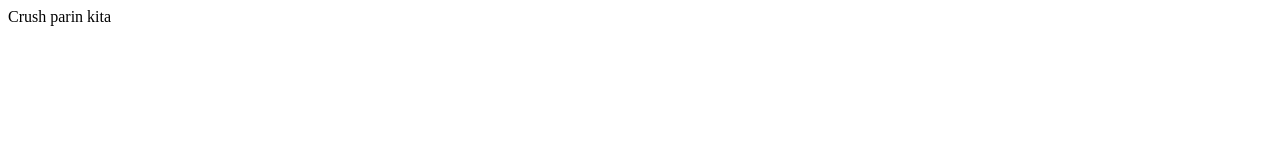
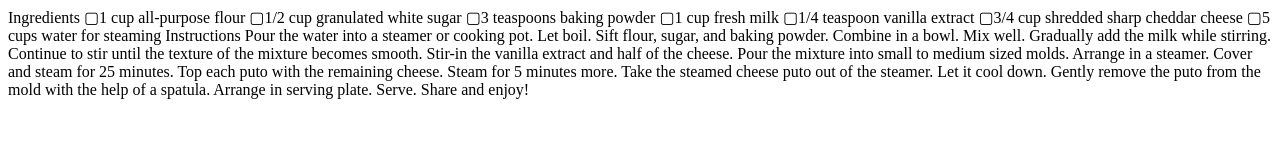
Before and after one commit to kquroo/lance, a plain HTML site: page index.html in a window 1280 px wide. Drawn offline with Linux system fonts and the light colour scheme.

Commit message:
Update index.html

```diff
--- a/index.html
+++ b/index.html
@@ -11,6 +11,24 @@
               <link rel="icon" href="icon.png" type="large/gif">
       </head>
       <body>
-                          Crush parin kita
+                          Ingredients
+
+▢1 cup all-purpose flour
+▢1/2 cup granulated white sugar
+▢3 teaspoons baking powder
+▢1 cup fresh milk
+▢1/4 teaspoon vanilla extract
+▢3/4 cup shredded sharp cheddar cheese
+▢5 cups water for steaming
+Instructions
+Pour the water into a steamer or cooking pot. Let boil.
+Sift flour, sugar, and baking powder. Combine in a bowl. Mix well.
+Gradually add the milk while stirring. Continue to stir until the texture of the mixture becomes smooth.
+Stir-in the vanilla extract and half of the cheese.
+Pour the mixture into small to medium sized molds. Arrange in a steamer. Cover and steam for 25 minutes. Top each puto with the remaining cheese. Steam for 5 minutes more.
+Take the steamed cheese puto out of the steamer. Let it cool down.
+Gently remove the puto from the mold with the help of a spatula.
+Arrange in serving plate. Serve.
+Share and enjoy!
       </body>
 </html>
```
